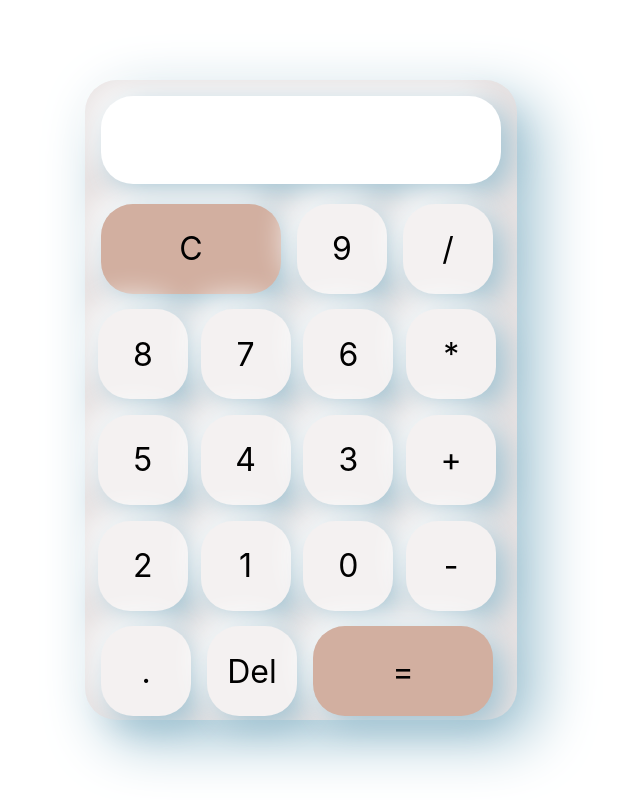
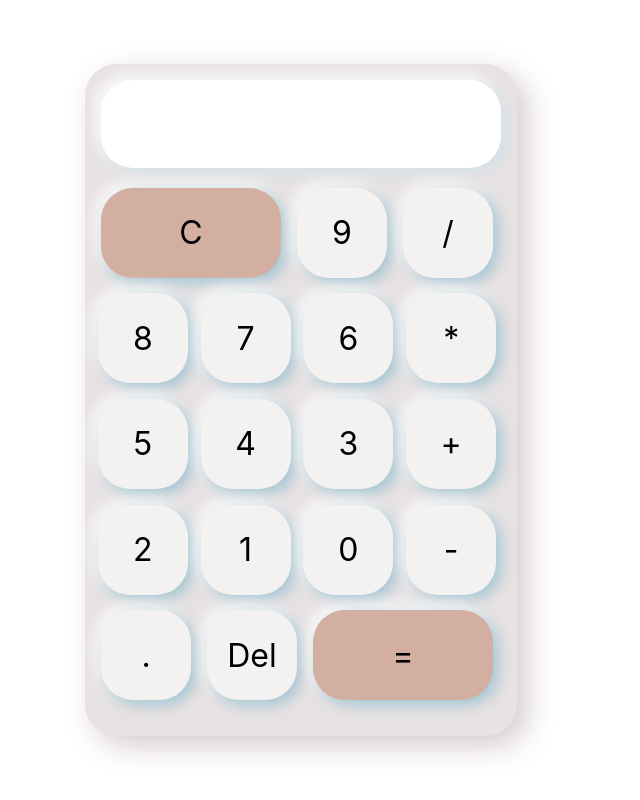
Before and after one commit to amymgardiner/Calculator, a React (Create React App) app: page / in a window 1280 px wide. Shown: the whole page, without its empty margins (339-979 px from the left). Built offline with nearby package versions, Linux system fonts and the light colour scheme.

Commit message:
finished and tested app

```diff
--- a/src/components/Button.js
+++ b/src/components/Button.js
@@ -1,9 +1,9 @@
 import React from 'react';
 import classes from './Button.module.css';
 
-function Button({value}) {
+function Button({value, handler}) {
     return (
-        <div className={value == "C" || value == "=" ? `${classes.calcButtons} ${classes.accentButtons}` : `${classes.calcButtons}`}>
+        <div className={value == "C" || value == "=" ? `${classes.calcButtons} ${classes.accentButtons}` : `${classes.calcButtons}`} onClick={()=>handler(value)}>
             {value}
         </div>
     );
--- a/src/components/Button.module.css
+++ b/src/components/Button.module.css
@@ -8,7 +8,7 @@
     border-radius: 2rem;
     background-color: #f4f1f1;
     user-select: none;
-    box-shadow: 10px 10px 30px #A0C3D2, -10px -10px 30px #ffff;
+    box-shadow: 5px 5px 15px #A0C3D2, -5px -5px 15px #ffff;
 }
 
 .accentButtons{
--- a/src/components/Home.js
+++ b/src/components/Home.js
@@ -1,19 +1,44 @@
-import React from 'react';
+import React, {useState} from 'react';
 import classes from "./Home.module.css";
 import Button from './Button';
 
 function Home() {
 
+    const [res, setRes] = useState("")
+
     const buttons = ["C","9","/","8","7","6","*","5","4","3","+","2","1","0","-",".","Del","="];
+
+    const findValue = ()=> {
+        let result = Function("return "+res)();
+        setRes(result.toString());
+    }
+
+    const handler = (arg) => {
+        if(res === "Infinity"){
+            setRes("");
+            return;
+        }
+        if (arg == "C") setRes("");
+        else if(arg == "=") findValue();
+        else if(arg == "Del"){
+            let n = res.length;
+            if (n>0)
+            setRes(res.slice(0,n-1));
+        }
+        else setRes(res.concat(arg));
+    }
+
 
     return (
         <div className={classes.homepage}>
             <div className={classes.calculator}>
                 <div className={classes.display}>
-                    <div className={classes.displayBox}></div>
+                    <div className={classes.displayBox}>
+                        {res}
+                    </div>
                 </div>
                 <div className={classes.buttons}>
-                    {buttons.map((ele,index)=> {return <Button value={ele} key={index}/>})}
+                    {buttons.map((ele,index)=> {return <Button handler={handler} value={ele} key={index}/>})}
                 </div>
             </div>
         </div>
--- a/src/components/Home.module.css
+++ b/src/components/Home.module.css
@@ -13,11 +13,11 @@
 }
 
 .calculator{
-    height: 40rem;
+    height: 42rem;
     width: 27rem;
     border-radius: 2rem;
     background-color: #E8E2E2;
-    box-shadow: 20px 20px 60px #A0C3D2, -20px -20px 60px #ffff;
+    box-shadow: 10px 10px 30px #d6cbcb, -10px -10px 30px #ffff;
 }
 
 .display{
@@ -30,7 +30,7 @@
     margin-bottom: 0.75rem;
     border-radius: 2rem;
     background-color: white;
-    box-shadow: 10px 10px 30px #A0C3D2, -10px -10px 30px #ffff;
+    box-shadow: 5px 5px 15px #cfe0e8, -5px -5px 15px #ffff;
 }
 
 .displayBox{
@@ -40,6 +40,11 @@
     padding-left: 0.75rem;
     padding-right: 0.75rem;
     text-align: right;
+    padding-top: 1.125rem;
+}
+
+.displayBox::-webkit-scrollbar{
+    display: none;
 }
 
 .buttons{
```
